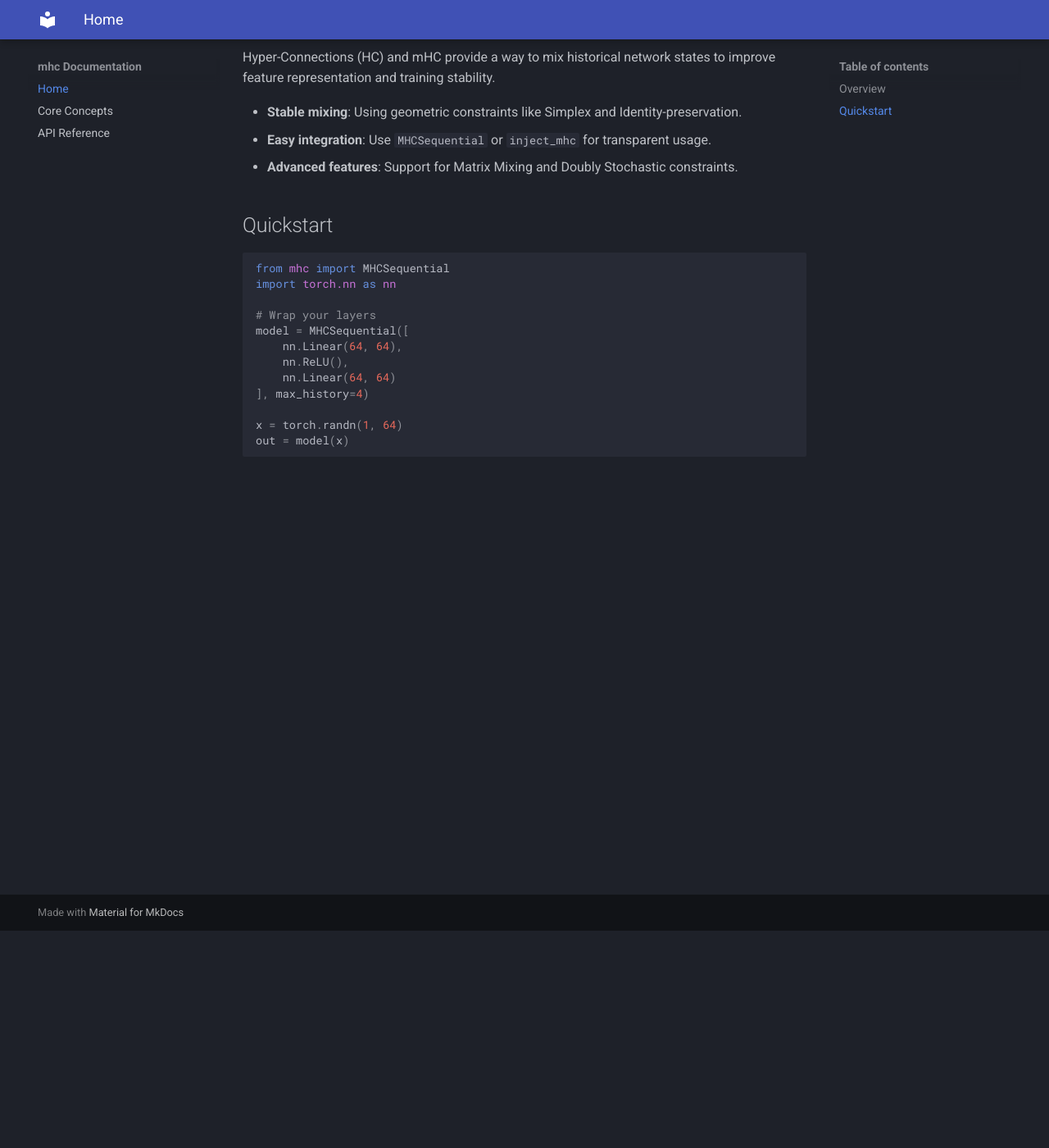
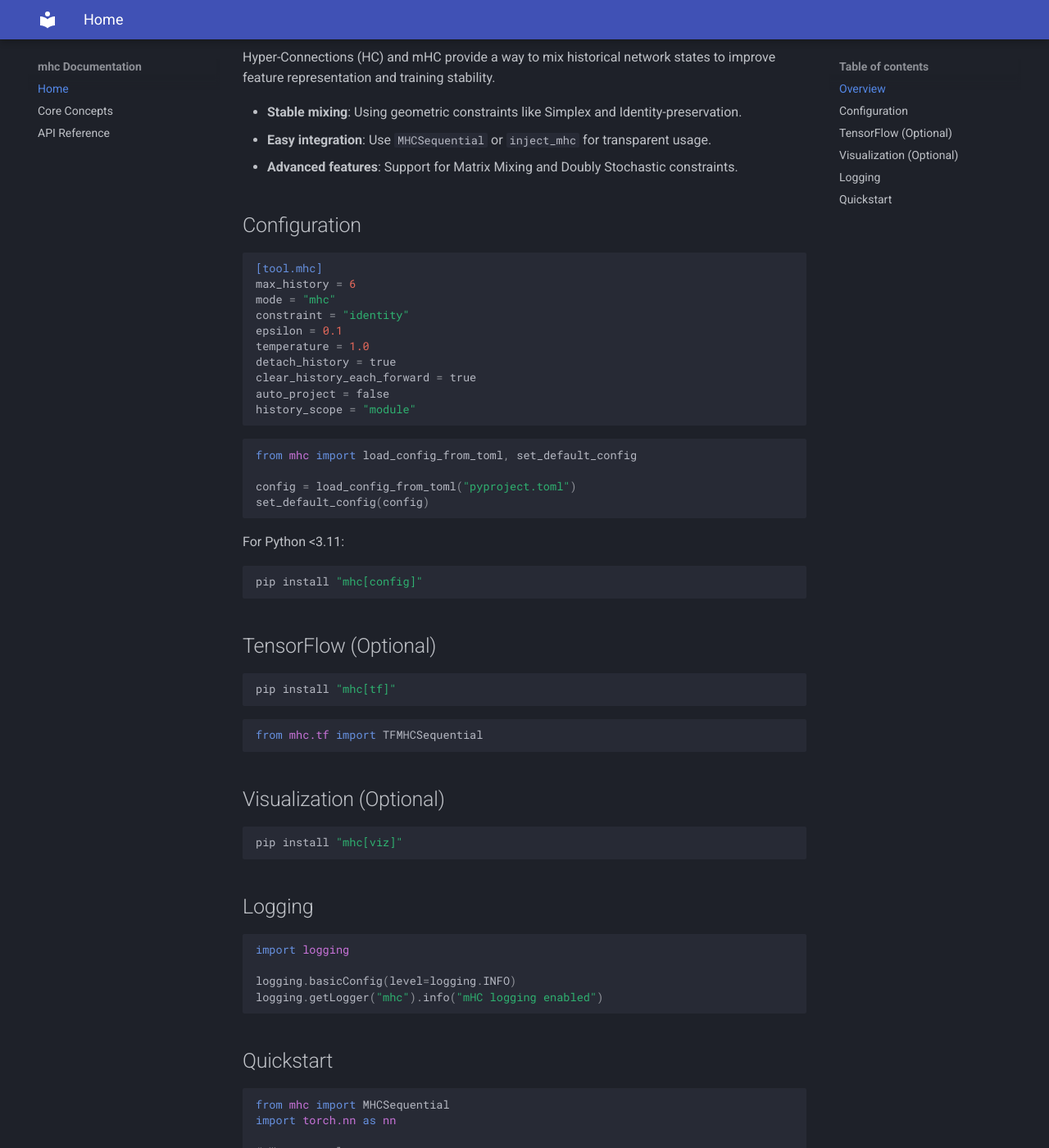
Before and after one commit to gm24med/MHC, an MkDocs documentation site: the page built from docs/index.md, in a window 1280 px wide and 1400 px high, scrolled down 265 px. Shown: the whole window at 82% size. Built offline with MkDocs 1.6.1 and Material for MkDocs 9.7.7, drawn with Linux system fonts in a browser that asks for light colours.

Commit message:
Centralize defaults with MHCConfig

````diff
--- a/docs/index.md
+++ b/docs/index.md
@@ -9,6 +9,59 @@ Hyper-Connections (HC) and mHC provide a way to mix historical network states to
 - **Stable mixing**: Using geometric constraints like Simplex and Identity-preservation.
 - **Easy integration**: Use `MHCSequential` or `inject_mhc` for transparent usage.
 - **Advanced features**: Support for Matrix Mixing and Doubly Stochastic constraints.
+
+## Configuration
+
+```toml
+[tool.mhc]
+max_history = 6
+mode = "mhc"
+constraint = "identity"
+epsilon = 0.1
+temperature = 1.0
+detach_history = true
+clear_history_each_forward = true
+auto_project = false
+history_scope = "module"
+```
+
+```python
+from mhc import load_config_from_toml, set_default_config
+
+config = load_config_from_toml("pyproject.toml")
+set_default_config(config)
+```
+
+For Python <3.11:
+
+```bash
+pip install "mhc[config]"
+```
+
+## TensorFlow (Optional)
+
+```bash
+pip install "mhc[tf]"
+```
+
+```python
+from mhc.tf import TFMHCSequential
+```
+
+## Visualization (Optional)
+
+```bash
+pip install "mhc[viz]"
+```
+
+## Logging
+
+```python
+import logging
+
+logging.basicConfig(level=logging.INFO)
+logging.getLogger("mhc").info("mHC logging enabled")
+```
 
 ## Quickstart
 
````
Also changed, not shown: MHC_DEEP_REVIEW.md (added, +85 -0 lines), README.md (+58 -3 lines), docs/api.md (+11 -0 lines), docs/concepts.md (+5 -0 lines), mhc/__init__.py (+12 -0 lines), pyproject.toml (+7 -2 lines), 7 other files.
